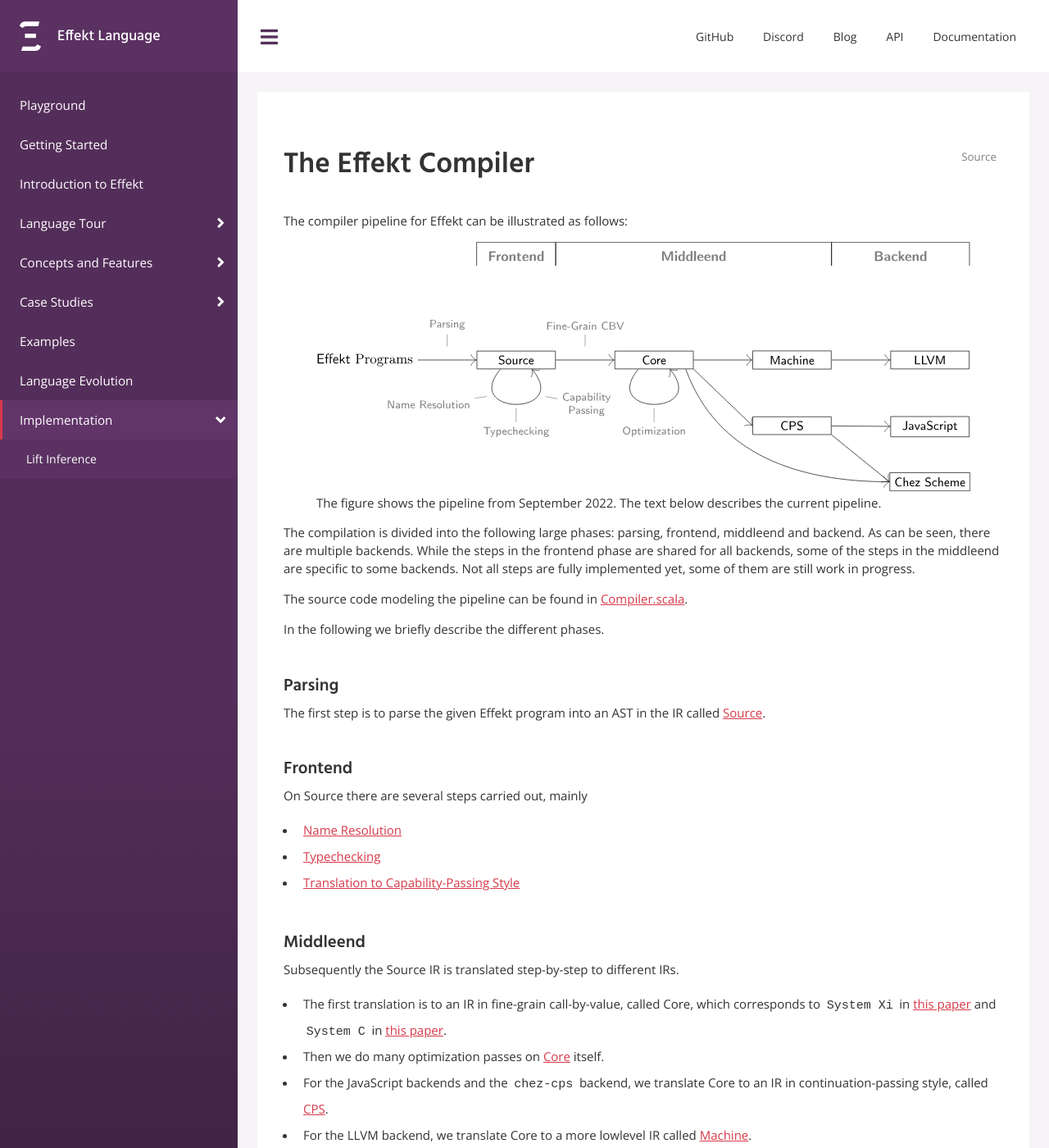
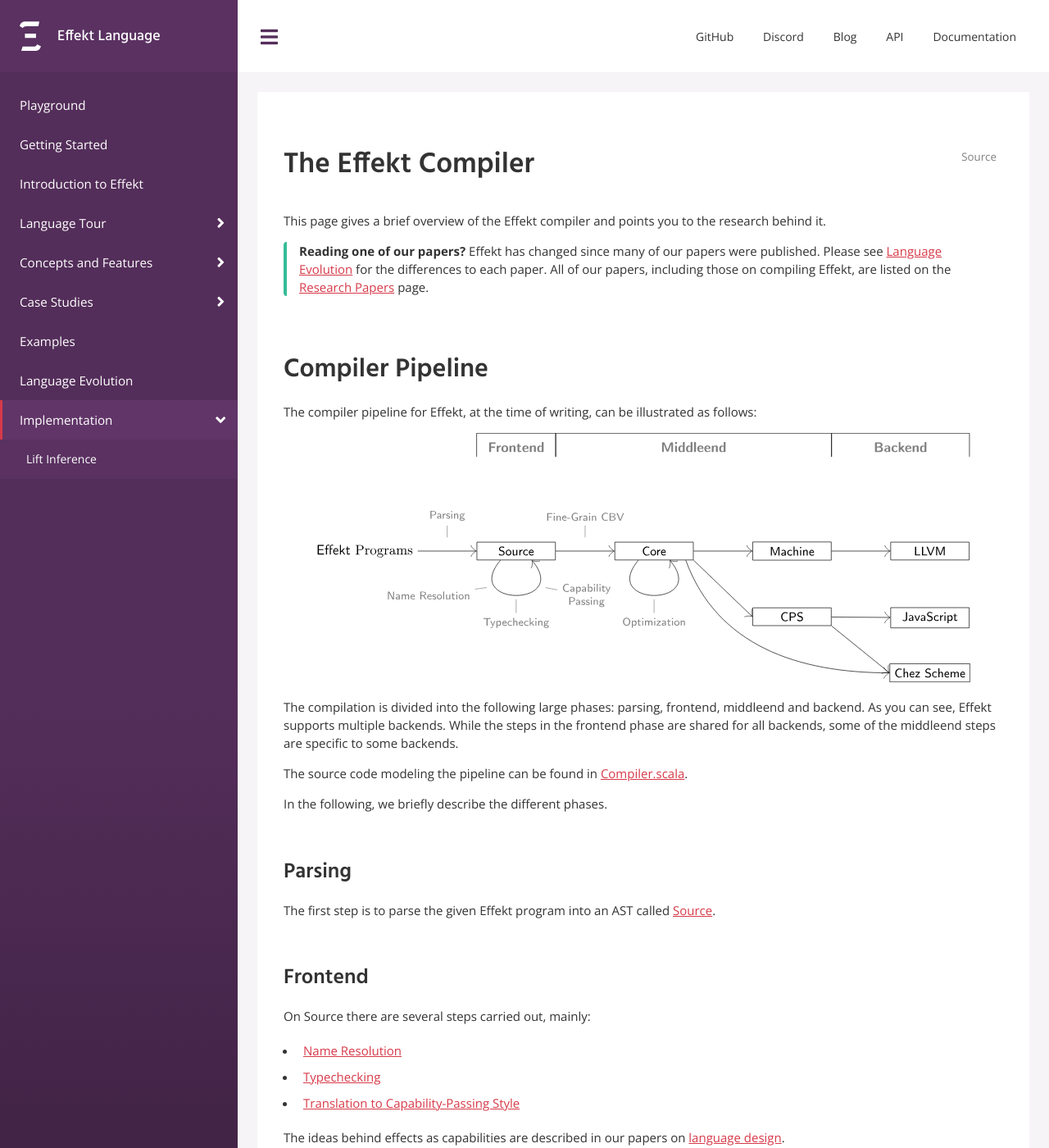
Before and after one commit to effekt-lang/effekt-website, a Jekyll site: the page built from docs/implementation.md, in a window 1280 px wide and 1400 px high. Shown: the whole window at 82% size. Built offline with Jekyll 4.4.1, drawn with Linux system fonts in a browser that asks for light colours; some of the changed text lies outside the part shown.

Commit message:
implementation: completely redo, linking papers explicitly

```diff
--- a/docs/implementation.md
+++ b/docs/implementation.md
@@ -6,47 +6,65 @@
 
 # The Effekt Compiler
 
-The compiler pipeline for Effekt can be illustrated as follows:
+This page gives a brief overview of the Effekt compiler and points you to the research behind it.
+
+> **Reading one of our papers?**
+> Effekt has changed since many of our papers were published.
+> Please see [Language Evolution](/evolution) for the differences to each paper.
+> All of our papers, including those on compiling Effekt, are listed on the [Research Papers](/publications) page.
+
+## Compiler Pipeline
+
+The compiler pipeline for Effekt, at the time of writing, can be illustrated as follows:
 
 <figure>
-<img src="/docs/implementation/effekt-pipeline-img/image.svg" alt="Effekt Compiler Pipeline (07.09.22)" width="100%" />
-<figcaption>The figure shows the pipeline from September 2022. The text below describes the current pipeline.</figcaption>
+<img src="/docs/implementation/effekt-pipeline-img/image.svg" alt="The Effekt compiler pipeline: Effekt programs are parsed into Source and translated to Core. From Core, they are translated via CPS to JavaScript and Chez Scheme, directly to Chez Scheme, or via Machine to LLVM." width="100%" />
 </figure>
 
-The compilation is divided into the following large phases: parsing, frontend,
-middleend and backend. As can be seen, there are multiple backends. While the
-steps in the frontend phase are shared for all backends, some of the steps in
-the middleend are specific to some backends. Not all steps are fully implemented
-yet, some of them are still work in progress.
+The compilation is divided into the following large phases: parsing, frontend, middleend and backend.
+As you can see, Effekt supports multiple backends.
+While the steps in the frontend phase are shared for all backends, some of the middleend steps are specific to some backends.
 
 The source code modeling the pipeline can be found in [Compiler.scala](https://github.com/effekt-lang/effekt/blob/main/effekt/shared/src/main/scala/effekt/Compiler.scala).
 
-In the following we briefly describe the different phases.
+In the following, we briefly describe the different phases.
 
-#### Parsing
-The first step is to parse the given Effekt program into an AST in the IR called [Source](https://github.com/effekt-lang/effekt/blob/main/effekt/shared/src/main/scala/effekt/source/Tree.scala).
+### Parsing
 
-#### Frontend
-On Source there are several steps carried out, mainly
-  - [Name Resolution](https://github.com/effekt-lang/effekt/blob/main/effekt/shared/src/main/scala/effekt/Namer.scala)
-  - [Typechecking](https://github.com/effekt-lang/effekt/blob/main/effekt/shared/src/main/scala/effekt/Typer.scala)
-  - [Translation to Capability-Passing Style](https://github.com/effekt-lang/effekt/blob/main/effekt/shared/src/main/scala/effekt/source/ExplicitCapabilities.scala)
+The first step is to parse the given Effekt program into an AST called [Source](https://github.com/effekt-lang/effekt/blob/main/effekt/shared/src/main/scala/effekt/source/Tree.scala).
 
-#### Middleend
-Subsequently the Source IR is translated step-by-step to different IRs.
+### Frontend
 
-- The first translation is to an IR in fine-grain call-by-value, called Core, which corresponds
-  to `System Xi` in [this paper](https://se.cs.uni-tuebingen.de/publications/brachthaeuser20effects/)
-  and `System C` in [this paper](https://se.cs.uni-tuebingen.de/publications/brachthaeuser22effects/).
-- Then we do many optimization passes on [Core](https://github.com/effekt-lang/effekt/blob/main/effekt/shared/src/main/scala/effekt/core/Tree.scala) itself.
+On Source there are several steps carried out, mainly:
+
+- [Name Resolution](https://github.com/effekt-lang/effekt/blob/main/effekt/shared/src/main/scala/effekt/Namer.scala)
+- [Typechecking](https://github.com/effekt-lang/effekt/blob/main/effekt/shared/src/main/scala/effekt/Typer.scala)
+- [Translation to Capability-Passing Style](https://github.com/effekt-lang/effekt/blob/main/effekt/shared/src/main/scala/effekt/source/ExplicitCapabilities.scala)
+
+The ideas behind effects as capabilities are described in our papers on [language design](/publications#language-design).
+
+### Middleend
+
+Subsequently, the Source IR is translated step-by-step to different IRs:
+
+- The first translation is to an IR in fine-grain call-by-value, called Core, which corresponds to `System Xi` in [this paper](https://se.cs.uni-tuebingen.de/publications/brachthaeuser20effects/) and `System C` in [this paper](https://se.cs.uni-tuebingen.de/publications/brachthaeuser22effects/).
+  Note that Core has changed since these papers, see [Language Evolution](/evolution) for details.
+- Then we do many optimization passes on [Core](https://github.com/effekt-lang/effekt/blob/main/effekt/shared/src/main/scala/effekt/core/Tree.scala) itself, for example monomorphization (see _The Simple Essence of Monomorphization_ in [General Compilation Techniques](/publications#general-compilation-techniques)).
 - For the JavaScript backends and the `chez-cps` backend, we translate Core to an IR in continuation-passing style, called [CPS](https://github.com/effekt-lang/effekt/blob/main/effekt/shared/src/main/scala/effekt/cps/Tree.scala).
-- For the LLVM backend, we translate Core to a more lowlevel IR called [Machine](https://github.com/effekt-lang/effekt/blob/main/effekt/shared/src/main/scala/effekt/machine/Tree.scala).
+- For the LLVM backend, we translate Core to a more low-level IR called [Machine](https://github.com/effekt-lang/effekt/blob/main/effekt/shared/src/main/scala/effekt/machine/Tree.scala), described in _Multiple Resumptions and Local Mutable State, Directly_ (see [Compilation of Effect Handlers](/publications#compilation-of-effect-handlers)).
 
-#### Backend
+### Backend
 
 The final step is the translation to the corresponding backend language.
-The different backends are targeted from different IRs.
+The different backends are targeted from different IRs:
 
-  - From Core there are translations to Chez Scheme (the backends `chez-callcc` and `chez-monadic`).
-  - From CPS there are translations to JavaScript (the backends `js` and `js-web`) and to Chez Scheme (the backend `chez-cps`).
-  - From Machine there is a translation to LLVM (the backend `llvm`).
+- From Core there are translations to Chez Scheme (the backends `chez-callcc` and `chez-monadic`).
+- From CPS there are translations to JavaScript (the backends `js` and `js-web`) and to Chez Scheme (the backend `chez-cps`).
+- From Machine there is a translation to LLVM (the backend `llvm`).
+
+## Further Reading
+
+- [Language Evolution](/evolution) summarizes how Effekt has changed since each of our papers.
+- [Research Papers](/publications) lists our papers, including those on [compiling effect handlers](/publications#compilation-of-effect-handlers) and on [general compilation techniques](/publications#general-compilation-techniques).
+- [Lift Inference](/docs/implementation/lift-inference) describes the implementation strategy that Effekt used before version 0.4.0.
+- [Contributing](/contributing) explains how to build the compiler and how to work on it.
```
